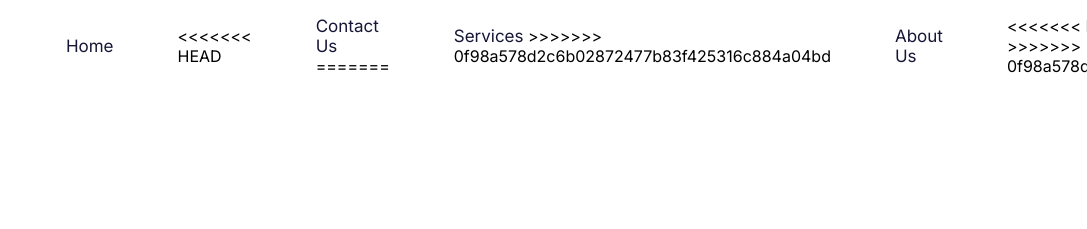
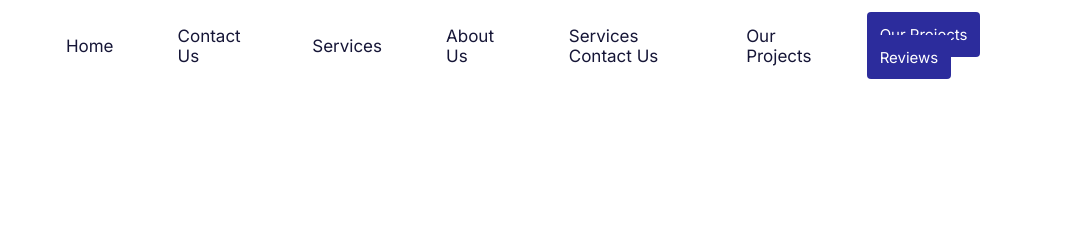
Before and after one commit to swayash-softech/digihash-template, a plain HTML site: page index.html in a window 1280 px wide. Shown: the top 229 px of the page, 193-1280 px from the left. Drawn offline with nearby package versions, Linux system fonts and the light colour scheme.

Commit message:
Update index.html

```diff
--- a/index.html
+++ b/index.html
@@ -21,23 +21,17 @@
                         <li>
                             <a href="index.html">Home</a>
                         </li>
-<<<<<<< HEAD
                         <li>
                             <a href="shop.html">Contact Us</a>
-=======
                         <li>
                             <a href="shop.html">Services</a>
->>>>>>> 0f98a578d2c6b02872477b83f425316c884a04bd
                         </li>
                         <li>
                             <a href="cart.html">About Us</a>
                         </li>
                         <li>
-<<<<<<< HEAD
-                            <a href="blog.html">Services</a>
-=======
+           <a href="blog.html">Services</a>
                             <a href="blog.html">Contact Us</a>
->>>>>>> 0f98a578d2c6b02872477b83f425316c884a04bd
                         </li>
                     </ul>
                 </div>
@@ -46,11 +40,8 @@
                         <a href="http://shree-shiv.great-site.net/index.php" target="_blank">Our Projects</a>
                     </div>
                     <div class="contact_us">
-<<<<<<< HEAD
                         <a href="#">Our Projects</a>
-=======
                         <a href="#">Reviews</a>
->>>>>>> 0f98a578d2c6b02872477b83f425316c884a04bd
                     </div>
                 </div>
                 <div class="burger">
```
